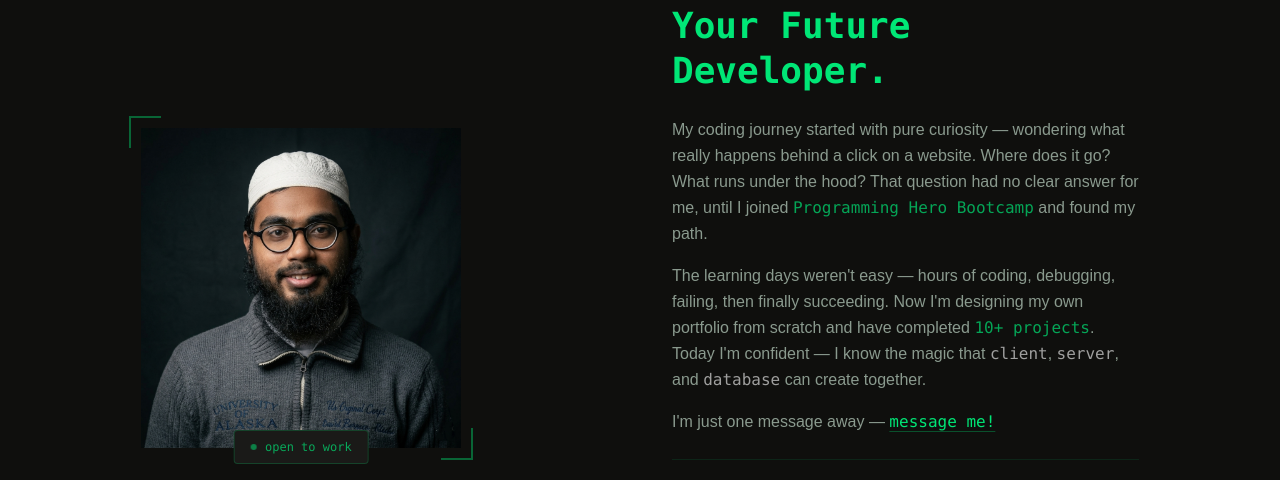
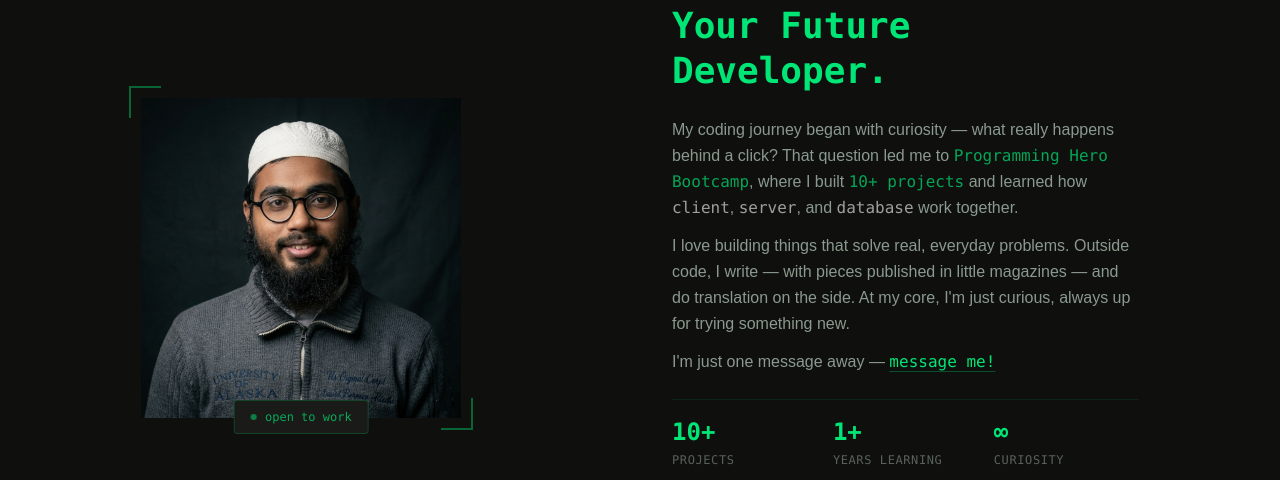
Before and after one commit to mahmud-abdullah-262/my-portfolio-website, a Next.js app: page / in a window 1280 px wide. Shown: the part 1058-1538 px from the top of the page. Built offline with nearby package versions, Linux system fonts and the light colour scheme.

Commit message:
all edit complete

```diff
--- a/src/components/AboutSection.jsx
+++ b/src/components/AboutSection.jsx
@@ -5,8 +5,8 @@
 import { Button } from "@heroui/react";
 import Image from "next/image";
 import Link from "next/link";
-import MyPhoto1 from '@/assets/myprofile.png'
-import MyPhoto2 from '@/assets/myprofilebw.png'
+import MyPhoto1 from '@/assets/myprofileWhite.png'
+import MyPhoto2 from '@/assets/myprofile.png'
 
 
 export default function AboutSection() {
@@ -40,7 +40,7 @@ export default function AboutSection() {
 
                 Uncomment when image is ready:
                 <Image
-                  src={MyPhoto1}
+                  src={MyPhoto2}
                   alt="Abdullah Al Mahmud"
                   fill
                   className="object-cover"
@@ -69,26 +69,23 @@ export default function AboutSection() {
               </h2>
             </div>
 
-            {/* Story paragraphs */}
-            <div className="flex flex-col gap-4">
+          {/* Story paragraphs */}
+            <div className="flex flex-col gap-3">
               <p className="text-[#8a9a8e] text-sm md:text-base leading-relaxed">
-                My coding journey started with pure curiosity — wondering what really happens
-                behind a click on a website. Where does it go? What runs under the hood?
-                That question had no clear answer for me, until I joined{" "}
-                <span className="text-[#00E676]/70 font-mono">Programming Hero Bootcamp</span>{" "}
-                and found my path.
+                My coding journey began with curiosity — what really happens behind a click?
+                That question led me to{" "}
+                <span className="text-[#00E676]/70 font-mono">Programming Hero Bootcamp</span>,
+                where I built{" "}
+                <span className="text-[#00E676]/70 font-mono">10+ projects</span> and learned how{" "}
+                <span className="text-white/60 font-mono">client</span>,{" "}
+                <span className="text-white/60 font-mono">server</span>, and{" "}
+                <span className="text-white/60 font-mono">database</span> work together.
               </p>
 
               <p className="text-[#8a9a8e] text-sm md:text-base leading-relaxed">
-                The learning days weren&apos;t easy — hours of coding, debugging, failing, then
-                finally succeeding. Now I&apos;m designing my own portfolio from scratch and have
-                completed{" "}
-                <span className="text-[#00E676]/70 font-mono">10+ projects</span>.
-                Today I&apos;m confident — I know the magic that{" "}
-                <span className="text-white/60 font-mono">client</span>,{" "}
-                <span className="text-white/60 font-mono">server</span>, and{" "}
-                <span className="text-white/60 font-mono">database</span>{" "}
-                can create together.
+                I love building things that solve real, everyday problems. Outside code, I write —
+                with pieces published in little magazines — and do translation on the side. At my
+                core, I&apos;m just curious, always up for trying something new.
               </p>
 
               {/* CTA line */}
--- a/src/components/HeroSection.jsx
+++ b/src/components/HeroSection.jsx
@@ -6,7 +6,7 @@ import Image from "next/image";
 import { FaGithub, FaLinkedin, FaFacebook, FaWhatsapp } from "react-icons/fa";
 import { FaXTwitter } from "react-icons/fa6";
 
-import myProfileImg from '@/assets/myprofile-bgnone.png'
+import myProfileImg from '@/assets/myprofilebgonon2.png'
 
 const socialLinks = [
   { name: "GitHub", href: "https://github.com/mahmud-abdullah-262", icon: FaGithub }, // TODO: add your GitHub profile URL
```
Also changed, not shown: src/assets/myprofileWhite.png (added), 1 other file (tests, documents, lock files or other folders).
